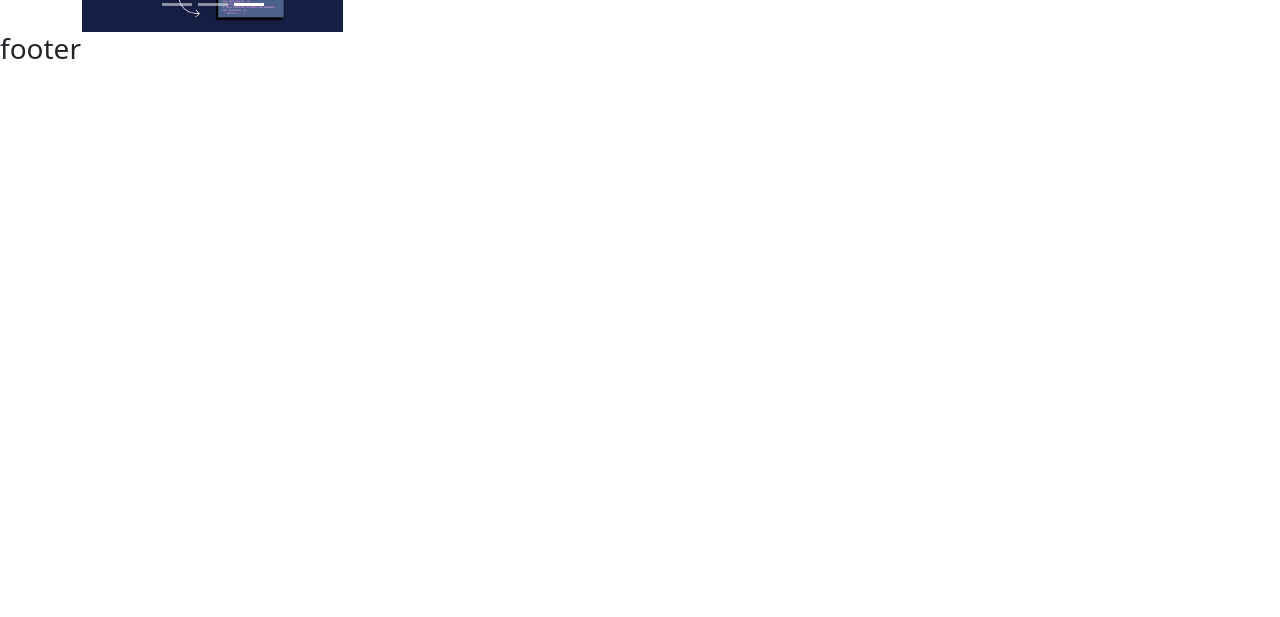
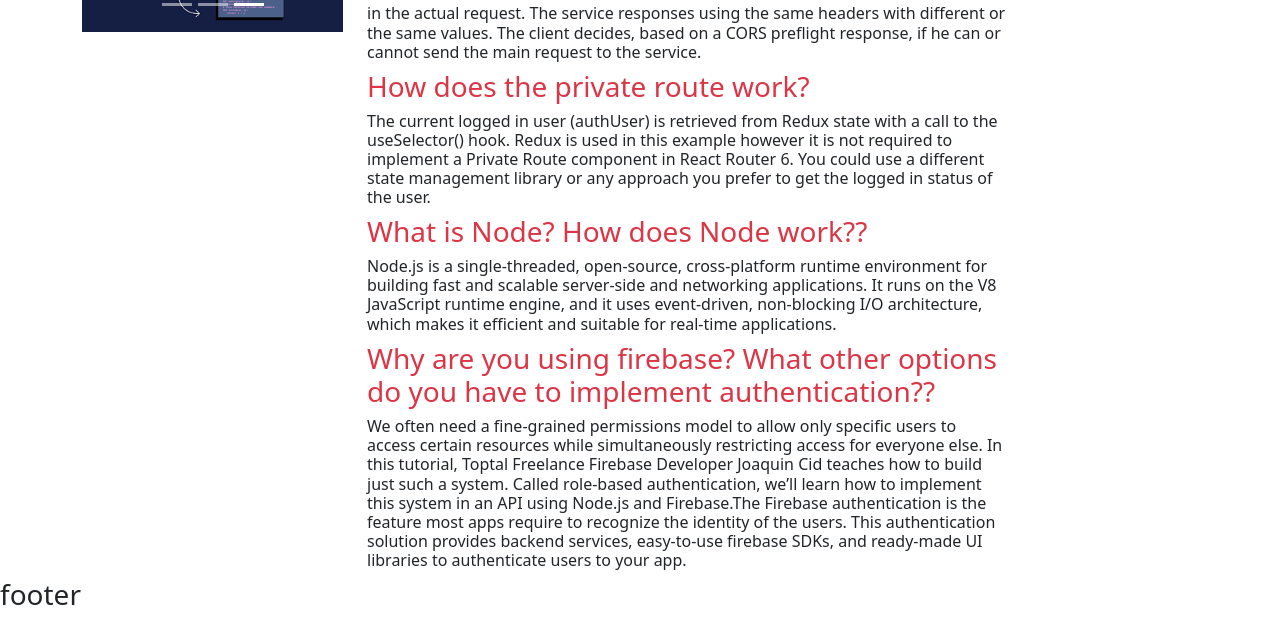
Before and after one commit to Jalalemon/learn-with-jalal-client, a React (Create React App) app: page /blog in a window 1280 px wide. Shown: the part 234-851 px from the top of the page. Before the commit the page ends 800 px from the top, so only its background shows below. Built offline with nearby package versions, Linux system fonts and the light colour scheme; no server answers; sample sign-in values are in the browser's storage.

Commit message:
blog added

```diff
--- a/src/Authuntication/Login/Login.js
+++ b/src/Authuntication/Login/Login.js
@@ -54,7 +54,7 @@
             console.log(user);
             form.reset();
             setError('');
-            navigate('/', {replace: true});
+            navigate(from, {replace: true});
              toast.success("Wow! logged Successfully.");
           })
           .catch((error) => {
--- a/src/Blogs/Blog.js
+++ b/src/Blogs/Blog.js
@@ -16,6 +16,44 @@
             if he can or cannot send the main request to the service.
           </h6>
         </div>
+        <div mx-auto>
+          <h3 className="text-danger">How does the private route work?</h3>
+          <h6>
+            The current logged in user (authUser) is retrieved from Redux state
+            with a call to the useSelector() hook. Redux is used in this example
+            however it is not required to implement a Private Route component in
+            React Router 6. You could use a different state management library
+            or any approach you prefer to get the logged in status of the user.
+          </h6>
+        </div>
+        <div mx-auto>
+          <h3 className="text-danger"> What is Node? How does Node work??</h3>
+          <h6>
+            Node.js is a single-threaded, open-source, cross-platform runtime
+            environment for building fast and scalable server-side and
+            networking applications. It runs on the V8 JavaScript runtime
+            engine, and it uses event-driven, non-blocking I/O architecture,
+            which makes it efficient and suitable for real-time applications.
+          </h6>
+        </div>
+        <div mx-auto>
+          <h3 className="text-danger">
+            Why are you using firebase? What other options do you have to
+            implement authentication??
+          </h3>
+          <h6>
+            We often need a fine-grained permissions model to allow only
+            specific users to access certain resources while simultaneously
+            restricting access for everyone else. In this tutorial, Toptal
+            Freelance Firebase Developer Joaquin Cid teaches how to build just
+            such a system. Called role-based authentication, we’ll learn how to
+            implement this system in an API using Node.js and Firebase.The
+            Firebase authentication is the feature most apps require to
+            recognize the identity of the users. This authentication solution
+            provides backend services, easy-to-use firebase SDKs, and ready-made
+            UI libraries to authenticate users to your app.
+          </h6>
+        </div>
       </div>
     );
 };
--- a/src/pages/header/Header.js
+++ b/src/pages/header/Header.js
@@ -15,9 +15,9 @@
     console.log(user);
 
     const handleLogOut = () => {
+        toast('logout successfully')
         logOut()
         .then(() => {})
-        toast('Logged out successFully')
         .catch(errr => console.error(errr))
     }
 
--- a/src/pages/home/Home.js
+++ b/src/pages/home/Home.js
@@ -1,5 +1,5 @@
 import React from 'react';
-import { useLoaderData } from 'react-router-dom';
+import { Link, Navigate, useLoaderData } from 'react-router-dom';
 import CoursesCart from '../CoursesCart/CoursesCart';
 import CourseDetails from '../leftside/Course/CourseDetails';
 
@@ -8,6 +8,7 @@
 
     return (
         <div>
+
             <h3>home {allCourse.length}</h3>
 
             {
--- a/src/privateRoute/PrivateRoute.js
+++ b/src/privateRoute/PrivateRoute.js
@@ -3,15 +3,21 @@
 import { useContext } from 'react';
 import { Spinner } from 'react-bootstrap';
 import { Navigate, useLocation } from 'react-router-dom';
-import { AuthContext } from '../Contexts/AuthProvider';
+import AuthProvider, { AuthContext } from '../Contexts/AuthProvider';
 
 const PrivateRoute = ({children}) => {
-const {user} = useContext(AuthContext)
-if(!user){
+const {user, loading} = useContext(AuthContext)
+const location  = useLocation();
 
+
+if(loading){
+    return <Spinner animation="border" variant="warning" />;
 }
 
-
+if(user && user?.uid){
+    return children
+}
+return <Navigate to="/login" state={{from: location}} replace></Navigate>;
 
 };
 
```
